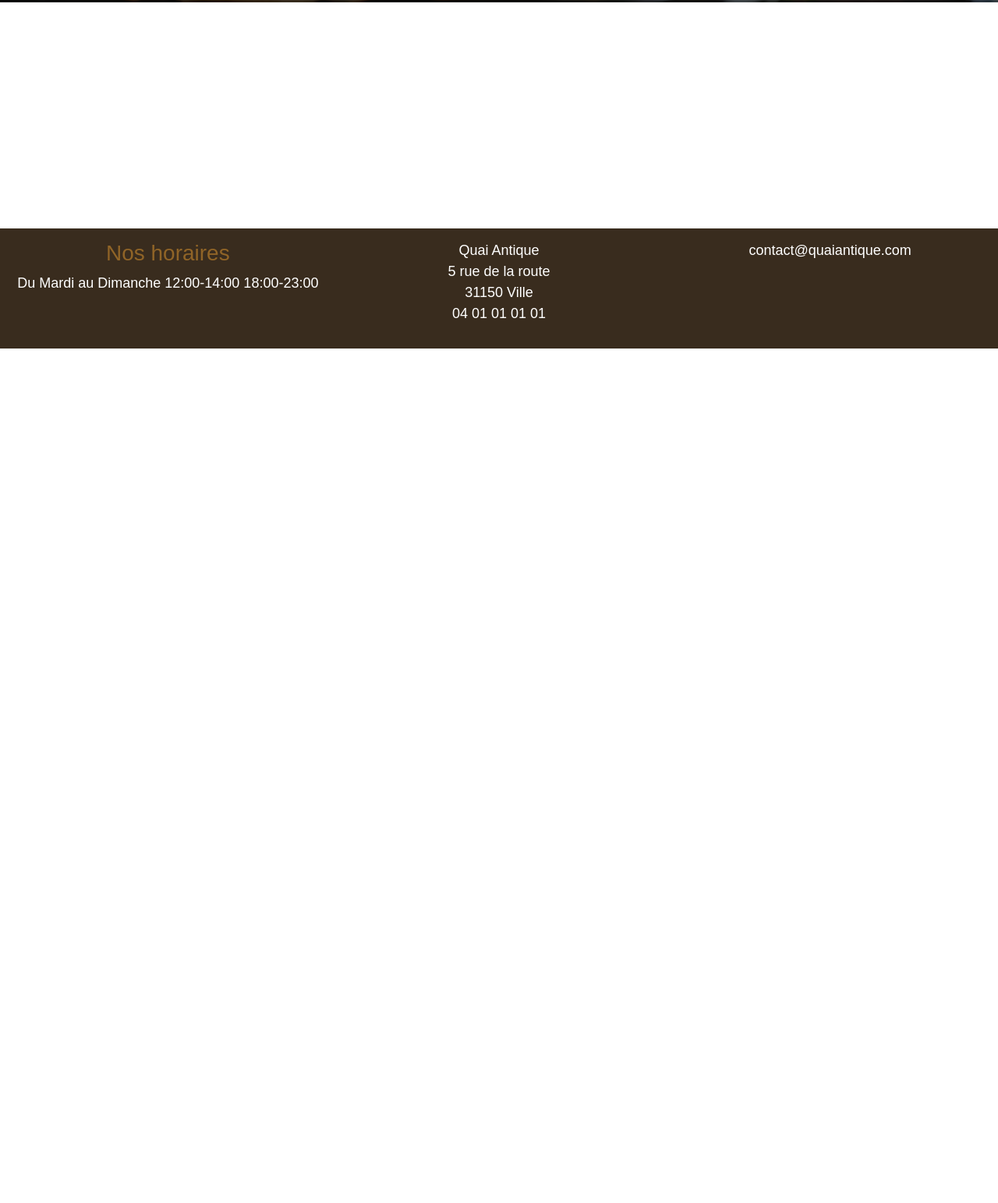
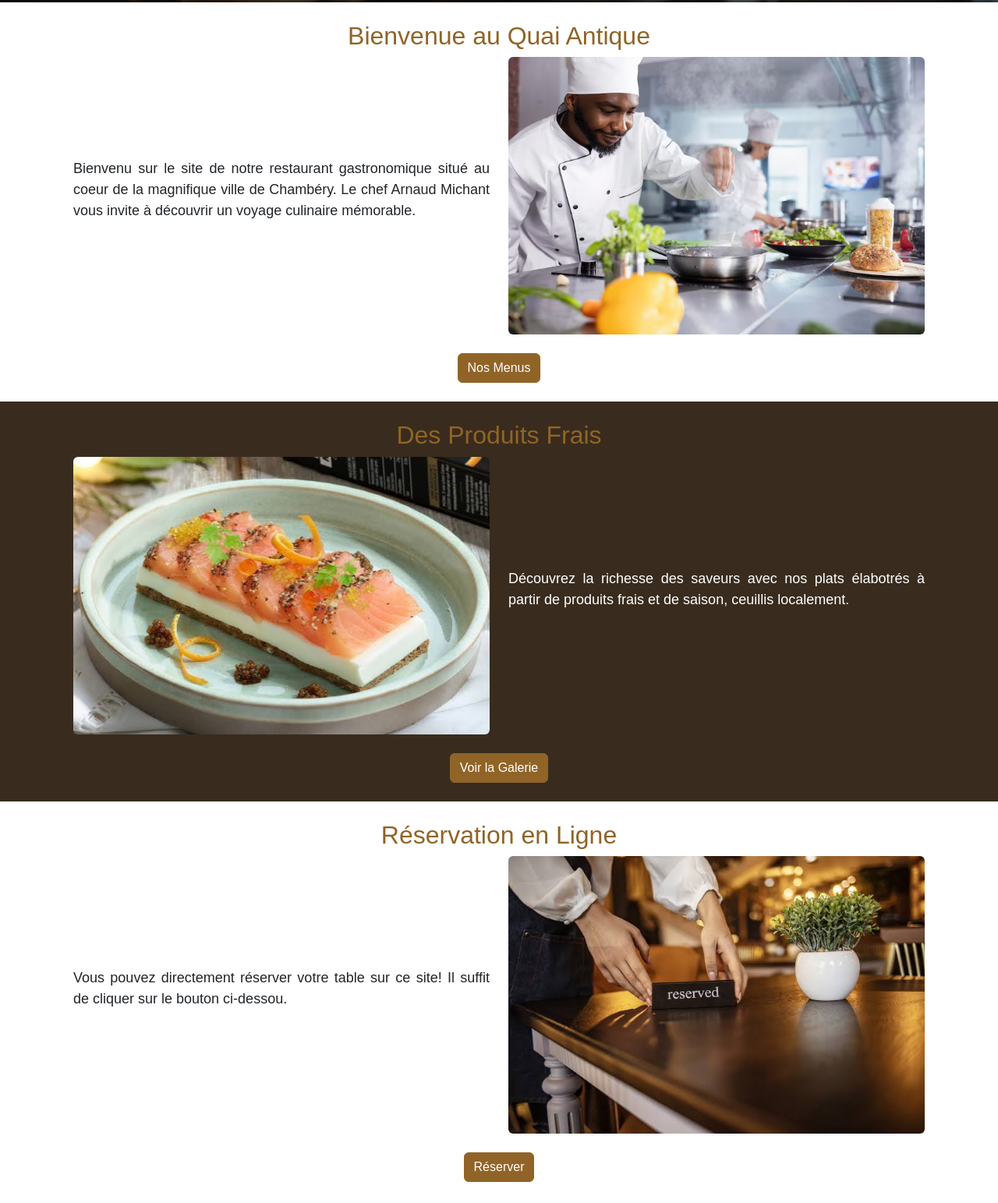
Before and after one commit to Radjamr/Quai-Antique-Restau-Front, a website with bundled scripts: page index.html in a window 1280 px wide. Shown: the part 353-1896 px from the top of the page at 78% size. Before the commit the page ends 800 px from the top, so only its background shows below. Built offline with nearby package versions, Linux system fonts and the light colour scheme; files whose address does not match are found by name; a web font is replaced by a local one.

Commit message:
Page Home ok

```diff
--- a/Pages/home.html
+++ b/Pages/home.html
@@ -5,3 +5,64 @@
         <button class="btn btn-primary">Réserver</button>
     </div>
 </div>
+
+
+<section>
+    <article>
+        <div class="container p-4">
+            <h2 class="text-center text-primary">Bienvenue au Quai Antique</h2>
+            <div class="row row-cols-2 align-items-center">
+                <div class="col">
+                    <p class="text-justify">
+                        Bienvenu sur le site de notre restaurant gastronomique situé au coeur de la magnifique ville de Chambéry. Le chef Arnaud Michant vous invite à découvrir un voyage culinaire mémorable.
+                    </p>
+                </div>
+                <div class="col">
+                    <img class="w-100 rounded" src="/images/chef ajoutant herbe.avif" alt="un Chef qui ajoute des herbes">
+                </div>
+            </div>
+            <div class="text-center pt-4">
+                <a href="#" class="btn btn-primary">Nos Menus</a>
+            </div>
+
+        </div>
+    </article>
+    <article class="bg-dark text-white">
+        <div class="container p-4">
+            <h2 class="text-center text-primary">Des Produits Frais</h2>
+            <div class="row row-cols-2 align-items-center">
+                <div class="col">
+                    <img class="w-100 rounded" src="/images/saumon.jpg" alt="Du saumon cuisiner dans une assiette bien dresser">
+                </div>
+                <div class="col">
+                    <p class="text-justify">
+                        Découvrez la richesse des saveurs avec nos plats élabotrés à partir de produits frais et de saison, ceuillis localement.
+                    </p>
+                </div>
+            </div>
+            <div class="text-center pt-4">
+                <a href="#" class="btn btn-primary">Voir la Galerie</a>
+            </div>
+
+        </div>
+    </article>
+    <article>
+        <div class="container p-4">
+            <h2 class="text-center text-primary">Réservation en Ligne</h2>
+            <div class="row row-cols-2 align-items-center">
+                <div class="col">
+                    <p class="text-justify">
+                        Vous pouvez directement réserver votre table sur ce site! Il suffit de cliquer sur le bouton ci-dessou.
+                    </p>
+                </div>
+                <div class="col">
+                    <img class="w-100 rounded" src="/images/Reserver.jpg" alt="une dame qui pose un objet expliquant que la table est Réserver">
+                </div>
+            </div>
+            <div class="text-center pt-4">
+                <a href="#" class="btn btn-primary">Réserver</a>
+            </div>
+
+        </div>
+    </article>
+</section>
--- a/Style/main.scss
+++ b/Style/main.scss
@@ -47,3 +47,7 @@ p{
     justify-content: center;
     }
 }
+
+.text-justify{
+    text-align: justify;
+}
--- a/index.html
+++ b/index.html
@@ -65,7 +65,7 @@
 
             </div>
             <div class="col-6 col-lg-4">
-                <p>contact@quaiantique.com</p>
+                <p>test</p>
             </div>
 
         </div>
```
Also changed, not shown: Style/main.css, 1 other file.
